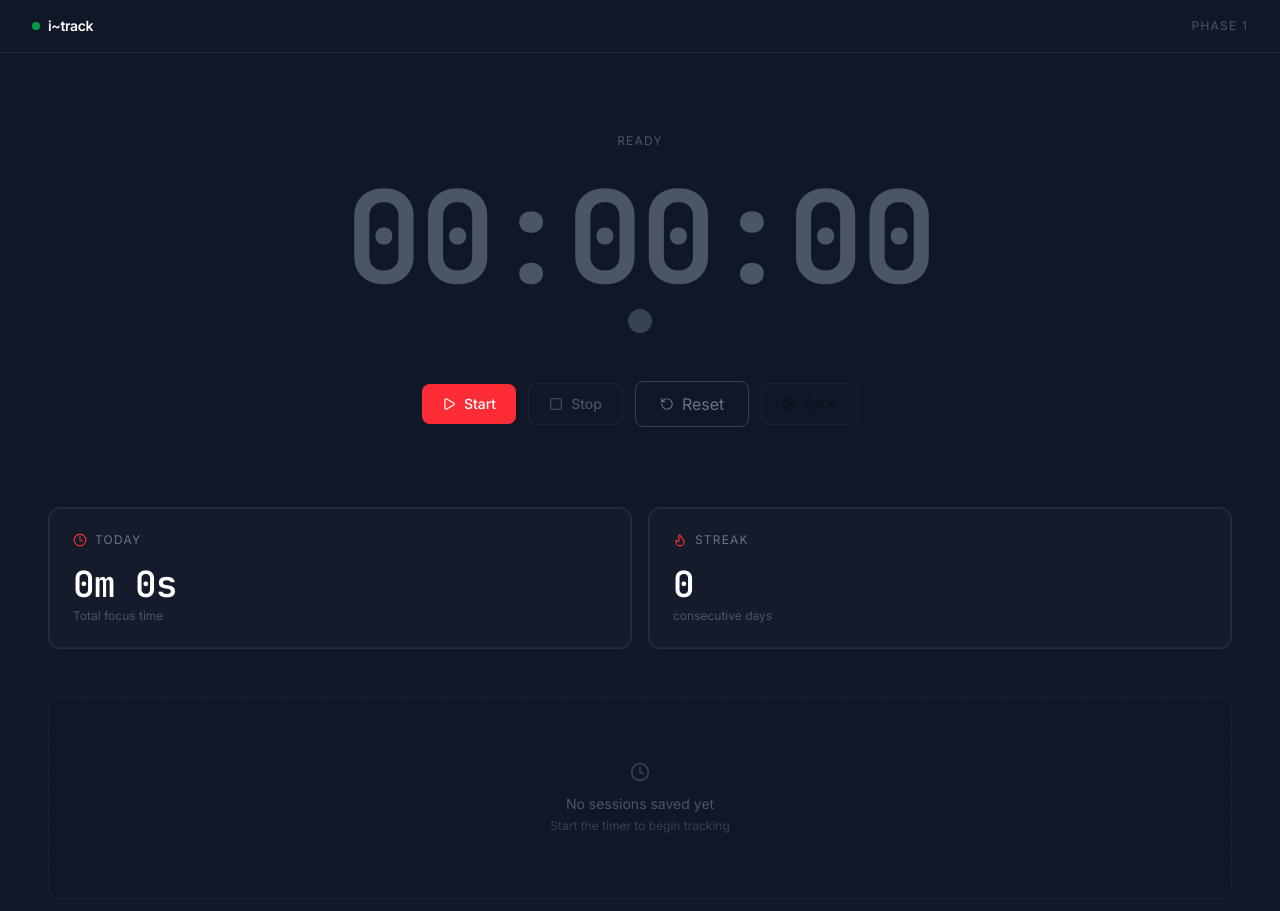
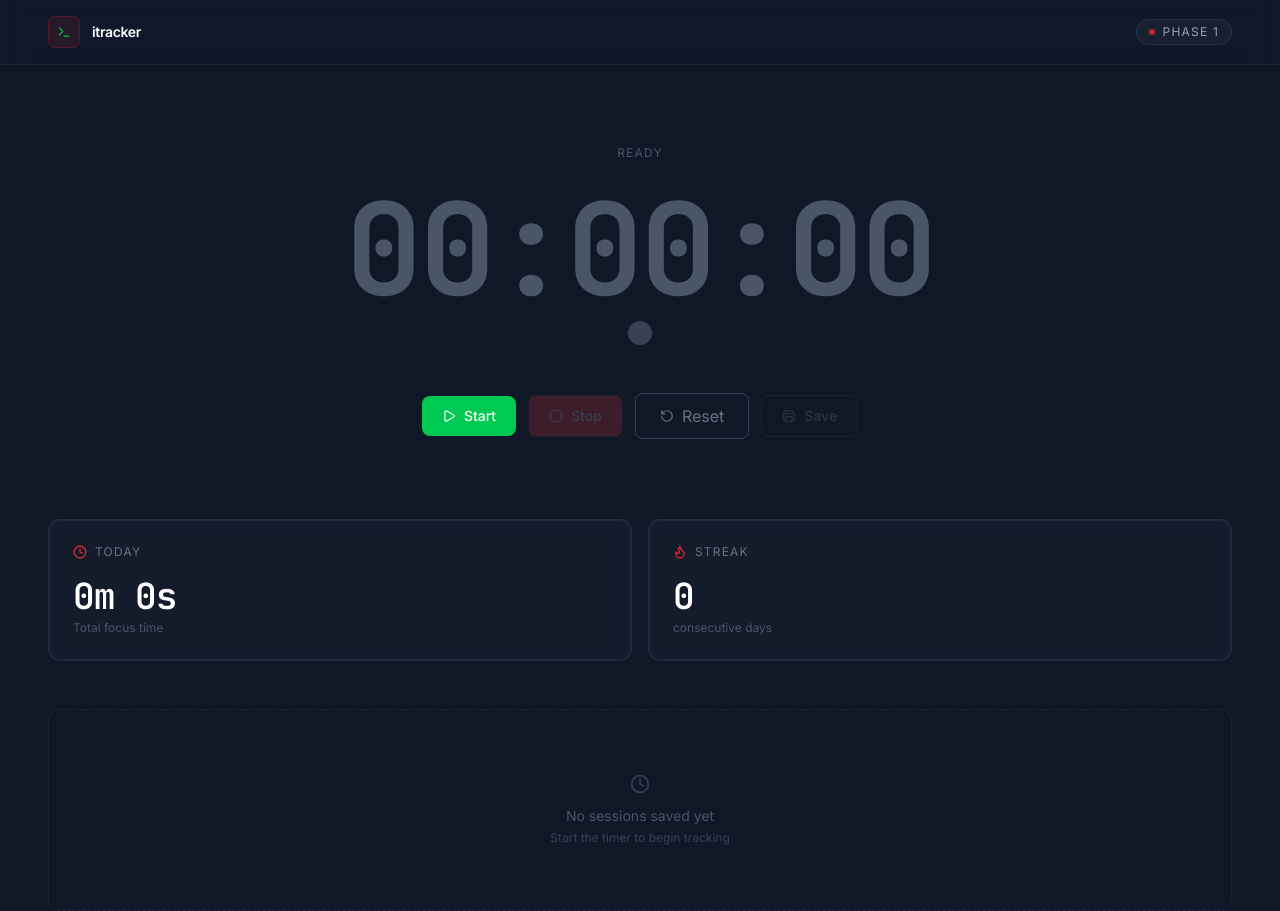
Before and after one commit to Its-Delimas/TRACKER, a React (Vite) app in the folder frontend/: page / in a window 1280 px wide. Built offline with nearby package versions, Linux system fonts and the light colour scheme.

Commit message:
feat: navbar enhanced

```diff
--- a/frontend/src/components/Navbar.tsx
+++ b/frontend/src/components/Navbar.tsx
@@ -1,15 +1,25 @@
-export default function navbar() {
+import { Terminal } from 'lucide-react'
+
+export default function Navbar() {
     return (
-        <nav className="border-b border-gray-800 px-8 py-4 flex items-center justify-between">
-            <div className="flex items-center gap-2">
-                <div className="w-2 h-2 rounded-full bg-green-500 animate-pulse" />
-                <span className="text-white font-semibold tracking-tight text-sm">
-                    i~track
+        <nav className="w-full px-12 py-4 flex items-center justify-between border-b border-gray-800/80 bg-gray-900/80 backdrop-blur-md sticky top-0 z-50">
+
+            <div className="flex items-center gap-3">
+                <div className="w-8 h-8 rounded-lg bg-red-500/10 border border-red-500/20 flex items-center justify-center">
+                    <Terminal size={14} className="text-green-500" />
+                </div>
+                <span className="text-white font-semibold text-sm tracking-tight">
+                    itracker
                 </span>
             </div>
-            <span className="text-gray-600 text-xs tracking-widest uppercase">
-                Phase 1
-            </span>
+
+            <div className="flex items-center gap-2 bg-gray-800/60 border border-gray-700/50 rounded-full px-3 py-1">
+                <div className="w-1.5 h-1.5 rounded-full bg-red-500 animate-pulse" />
+                <span className="text-gray-400 text-xs tracking-widest uppercase">
+                    Phase 1
+                </span>
+            </div>
+
         </nav>
     )
 }
--- a/frontend/src/components/Timer.tsx
+++ b/frontend/src/components/Timer.tsx
@@ -35,12 +35,12 @@ export default function Timer({ onSave }: TimerProps) {
             <div className={`w-6 h-6 rounded-full mb-12 transition-all duration-500 ${isRunning ? 'bg-green-500 shadow-[0_0_12px_rgba(239,68,68,0.8)] animate-pulse' : 'bg-gray-700'}`} />
 
             <div className='flex items-center gap-3'>
-                <button onClick={start} disabled={isRunning} className='flex items-center gap-2 px-5 py-2.5 rounded-lg bg-red-500 hover:bg-red-400 disabled:opacity-30 disabled:cursor-not-allowed text-white text-sm font-medium transition-all duration-200'>
+                <button onClick={start} disabled={isRunning} className='flex items-center gap-2 px-5 py-2.5 rounded-lg bg-green-500 hover:bg-green-400 disabled:opacity-30 disabled:cursor-not-allowed text-white text-sm font-medium transition-all duration-200'>
                     <Play size={14} />
                     Start
                 </button>
 
-                <button onClick={stop} disabled={!isRunning} className='flex items-center gap-2 px-5 py-2.5 rounded-lg border border-gray-700 hover:border-gray-500 disabled:opacity-30 disabled:cursor-not-allowed text-gray-300 hover:text-white text-sm font-medium transition-all duration-200'>
+                <button onClick={stop} disabled={!isRunning} className='flex items-center gap-2 px-5 py-2.5 rounded-lg border border-gray-700 hover:border-gray-500 disabled:opacity-20 disabled:cursor-not-allowed text-gray-300 hover:text-white text-sm font-medium transition-all duration-200 bg-red-500 hover:bg-red-400'>
                     <Square size={14} />
                     Stop
                 </button>
@@ -49,7 +49,7 @@ export default function Timer({ onSave }: TimerProps) {
                     Reset
                 </button>
 
-                <button onClick={handleSave} disabled={isRunning || seconds === 0} className='flex items-center gap-2 px-5 py-2.5 rounded-lg border border-gray-700 hover:border-gray=500/50 disabled:opacity-30 disabled:cursor-not-allowed texxt-gray-300 hover:text-red-400 text-sm font-medium transition-all duration-200'>
+                <button onClick={handleSave} disabled={isRunning || seconds === 0} className='flex items-center gap-2 px-5 py-2.5 rounded-lg border border-gray-700 hover:border-gray=500/50 text-gray-500 hover:text-white disabled:opacity-30 disabled:cursor-not-allowed texxt-gray-300 hover:text-red-400 text-sm font-medium transition-all duration-200'>
                     <Save size={14} />
                     Save
                 </button>
```
